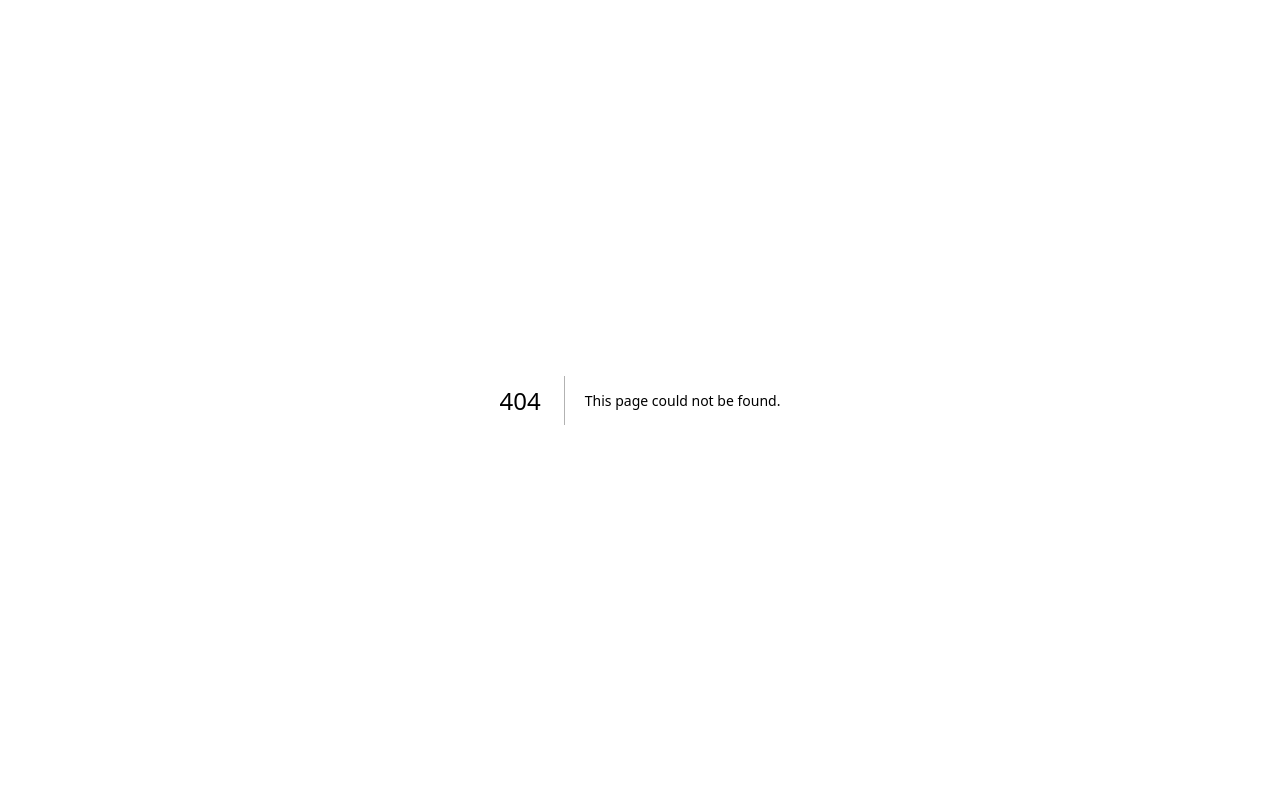
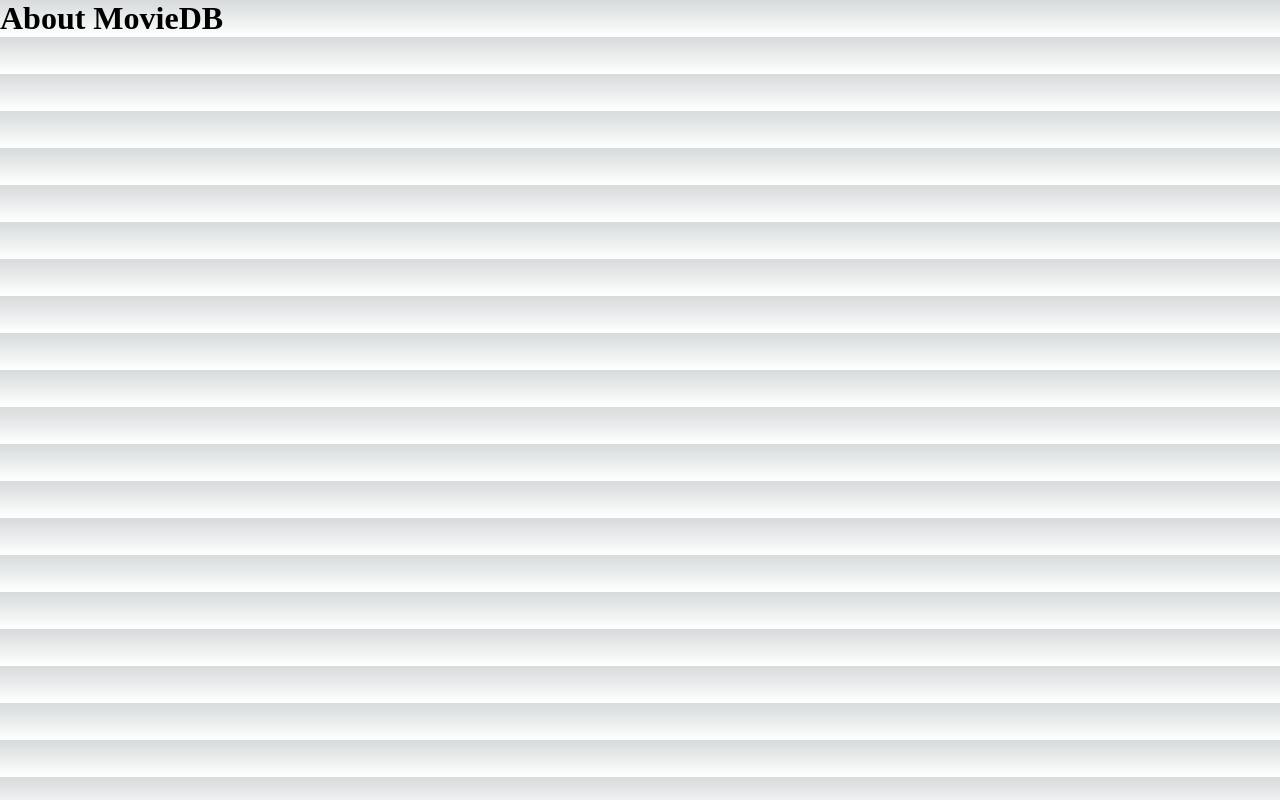
Before and after one commit to Poes93/labb3-react, a Next.js app: page /About in a window 1280 px wide. Before the commit this address had no page. Built offline with nearby package versions, Linux system fonts and the light colour scheme.

Commit message:
Add About page

```diff
--- /dev/null
+++ b/pages/About.jsx
@@ -0,0 +1,11 @@
+import React from 'react';
+
+const About = () => {
+  return (
+    <div>
+      <h1>About MovieDB</h1>
+    </div>
+  );
+};
+
+export default About;
```
